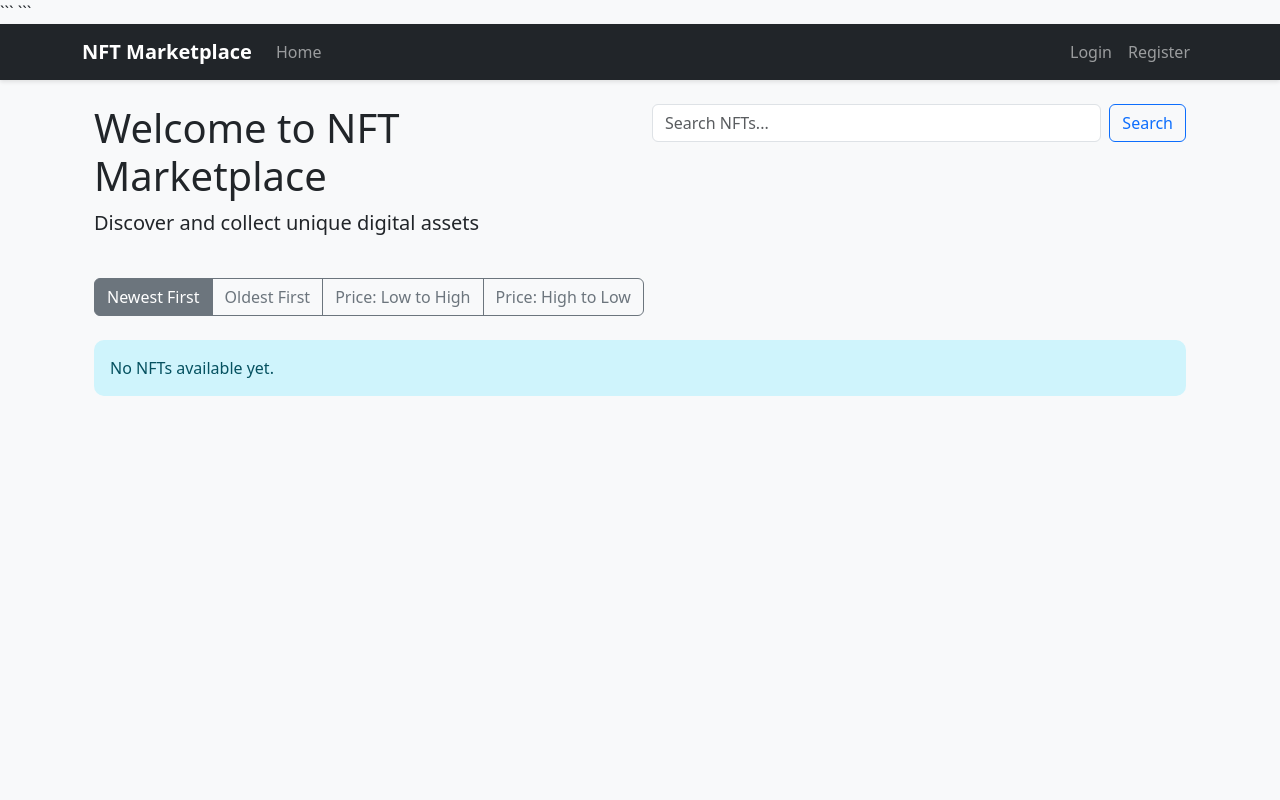
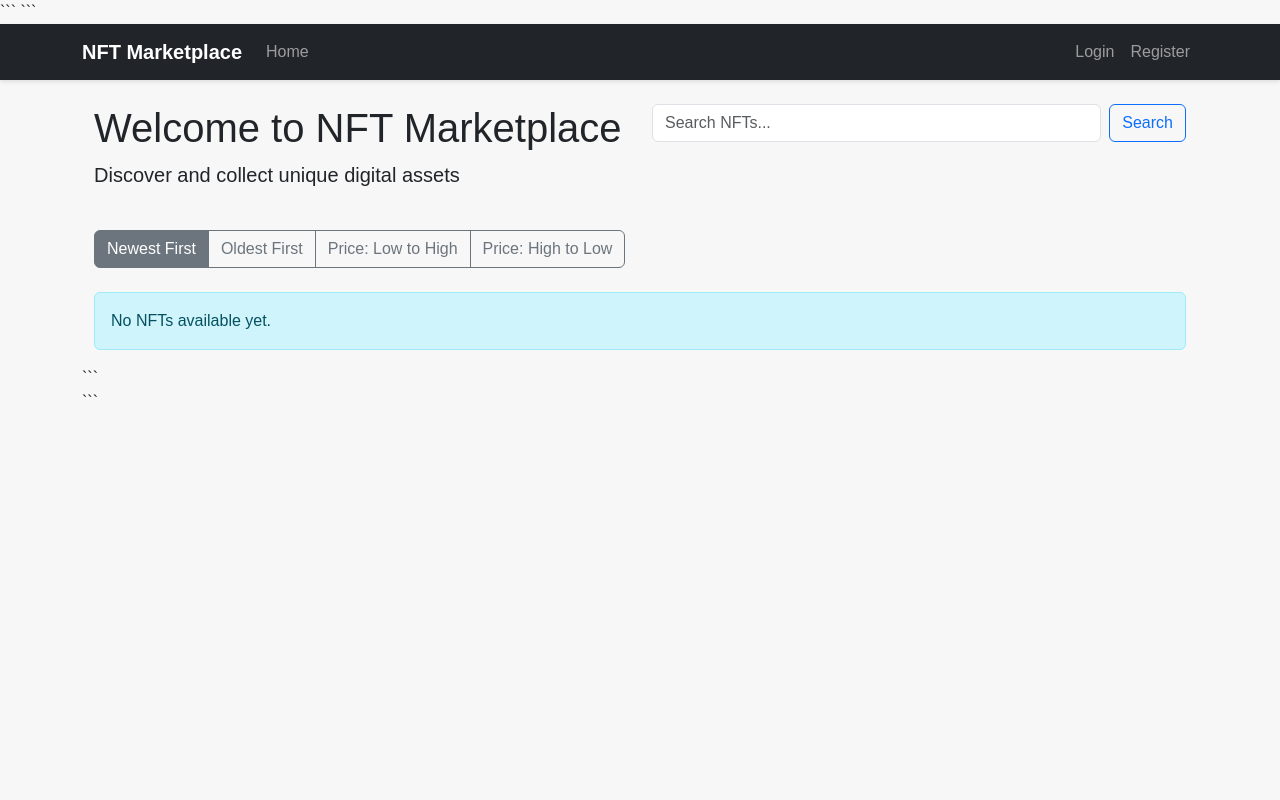
Before and after one commit to EGJJR/nft-marketplace, a PHP site: page / in a window 1280 px wide. Run offline with PHP 8.4, Linux system fonts and the light colour scheme; data that the repository does not hold is empty.

Commit message:
🤖 Automated code refactoring: includes/footer.php

````diff
--- a/includes/footer.php
+++ b/includes/footer.php
@@ -1,3 +1,23 @@
+```
+<!DOCTYPE html>
+<html lang="en">
+<head>
+    <meta charset="UTF-8">
+    <meta name="viewport" content="width=device-width, initial-scale=1.0">
+    <title>Document</title>
+    <!-- Bootstrap CSS -->
+    <link rel="stylesheet" href="https://cdn.jsdelivr.net/npm/bootstrap@5.3.0/dist/css/bootstrap.min.css">
+    <!-- Custom CSS -->
+    <style>
+        body {
+            font-family: Arial, sans-serif;
+            background-color: #f7f7f7;
+        }
+    </style>
+</head>
+<body>
+    <div class="container">
+        <!-- Content here -->
     </div>
     <!-- Bootstrap JS -->
     <script src="https://cdn.jsdelivr.net/npm/bootstrap@5.3.0/dist/js/bootstrap.bundle.min.js"></script>
@@ -5,3 +25,4 @@
     <script src="assets/js/main.js"></script>
 </body>
 </html>
+```
````
